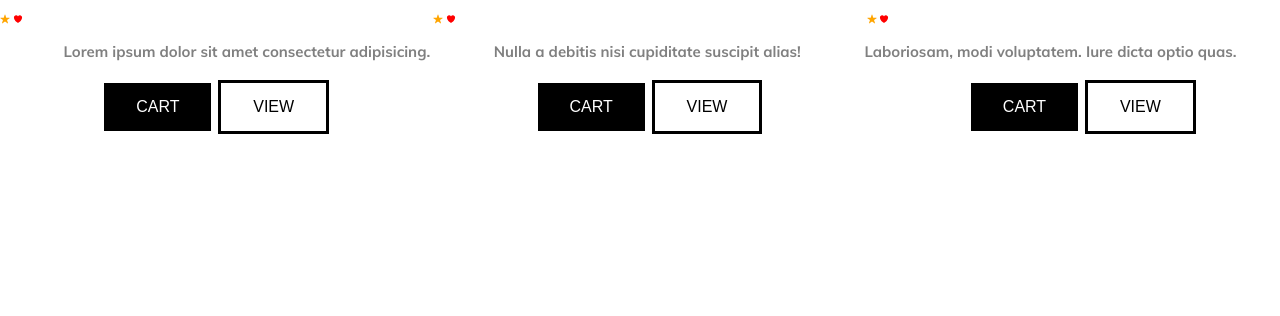
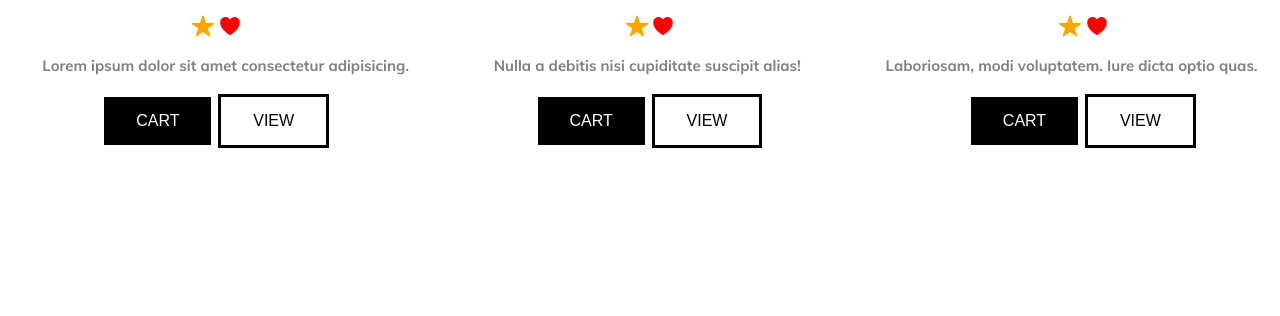
Before and after one commit to jok3r69/CSS-webshop, a plain HTML site: page index.html in a window 1280 px wide. Shown: the part 484-800 px from the top of the page. Drawn offline with nearby package versions, Linux system fonts and the light colour scheme.

Commit message:
like and star button

```diff
--- a/CSS/stylesheet.css
+++ b/CSS/stylesheet.css
@@ -23,7 +23,7 @@ body {
 
 .description {
     display: flex;
-    justify-content: space-evenly;
+    justify-content: space-around;
 }
 
 .description > p{
@@ -33,7 +33,7 @@ body {
 
 .item-name{
      display: flex;
-    justify-content: space-evenly;
+    justify-content: space-around;
  }
 
 main > div > img {
@@ -45,11 +45,8 @@ main > div > img {
  }
 
 .like {
-    display: grid;
-    grid-template-columns: repeat(3, 1fr);
-    grid-template-rows: 1fr;
-    grid-column-gap: 0px;
-    grid-row-gap: 0px;
+    display: flex;
+    justify-content: space-around;
     }
 
 .star{
--- a/index.html
+++ b/index.html
@@ -27,16 +27,16 @@
         </div>
         <div class="like">
             <div>
-                <ion-icon class="star" name="star"></ion-icon>
-                <ion-icon class="heart" name="heart"></ion-icon>
+                <ion-icon class="star" name="star" style="font-size:24px;"></ion-icon>
+                <ion-icon class="heart" name="heart" style="font-size:24px;"></ion-icon>
             </div>
             <div>
-                <ion-icon class="star" name="star" ></ion-icon>
-                <ion-icon class="heart" name="heart"></ion-icon>
+                <ion-icon class="star" name="star" style="font-size:24px;"></ion-icon>
+                <ion-icon class="heart" name="heart" style="font-size:24px;"></ion-icon>
             </div>
             <div>
-                <ion-icon class="star" name="star"></ion-icon>
-                <ion-icon class="heart" name="heart"></ion-icon>
+                <ion-icon class="star" name="star" style="font-size:24px;"></ion-icon>
+                <ion-icon class="heart" name="heart" style="font-size:24px;"></ion-icon>
             </div>
         </div>
 
```
